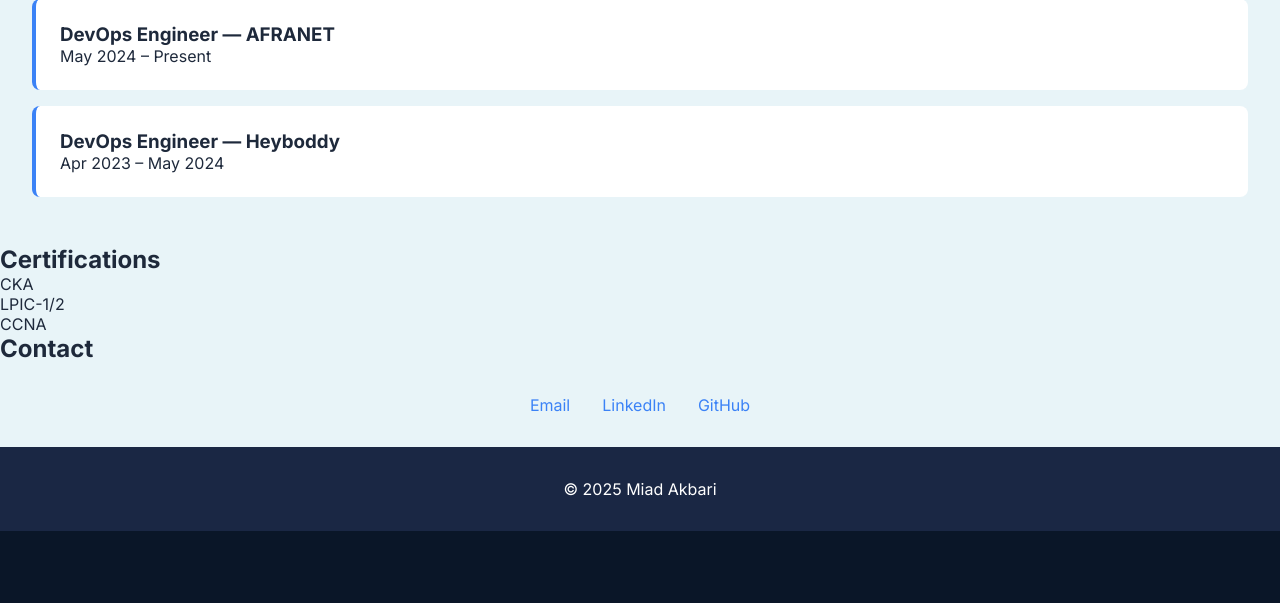
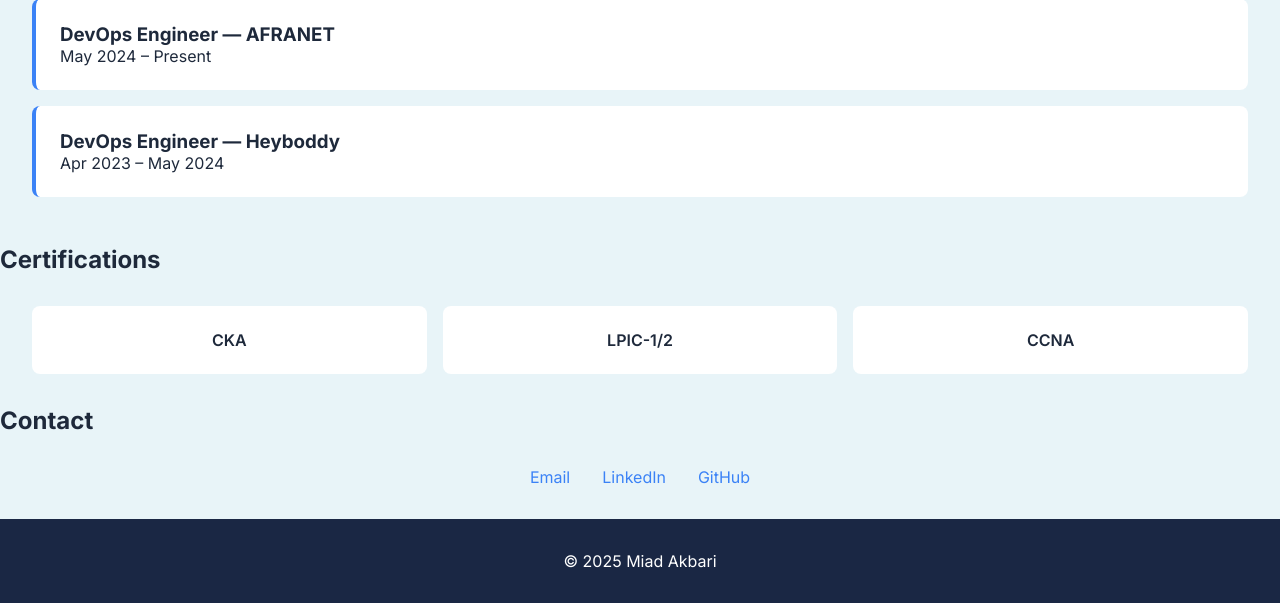
Before and after one commit to miaad-akbari/portfolio-flask, a Python web app: template templates/index.html in a window 1280 px wide. Shown: the part 1079-1682 px from the top of the page. Before the commit the page ends 1610 px from the top, so only its background shows below. Run offline with Jinja, Linux system fonts and the light colour scheme; the template is opened without the code that fills it, so the values that code supplies are empty.

Commit message:
Style certifications grid

```diff
--- a/static/style.css
+++ b/static/style.css
@@ -154,3 +154,18 @@ footer {
     background: var(--navy);
     color: var(--white);
 }
+
+.certs-grid {
+    display: grid;
+    grid-template-columns: repeat(auto-fit, minmax(200px, 1fr));
+    gap: 1rem;
+    padding: 2rem;
+}
+
+.cert-card {
+    background: var(--white);
+    padding: 1.5rem;
+    border-radius: 8px;
+    text-align: center;
+    font-weight: 600;
+}
```
